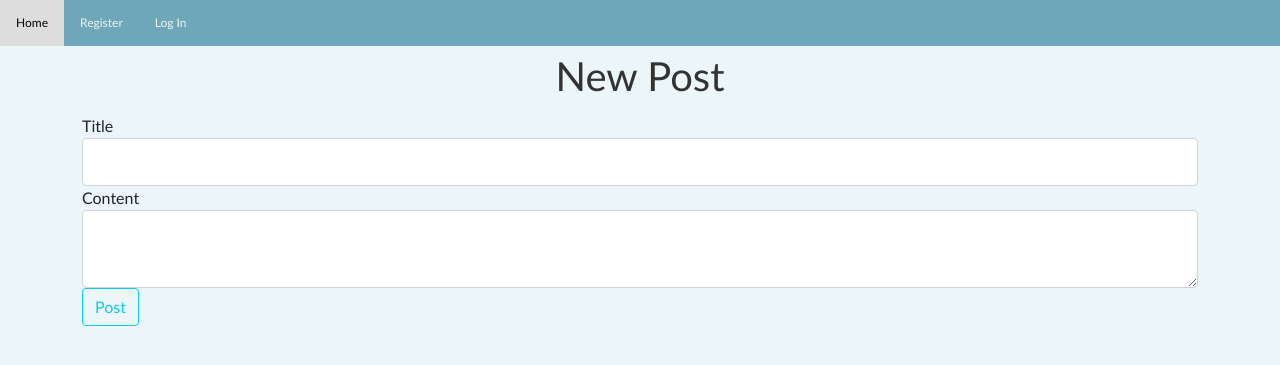
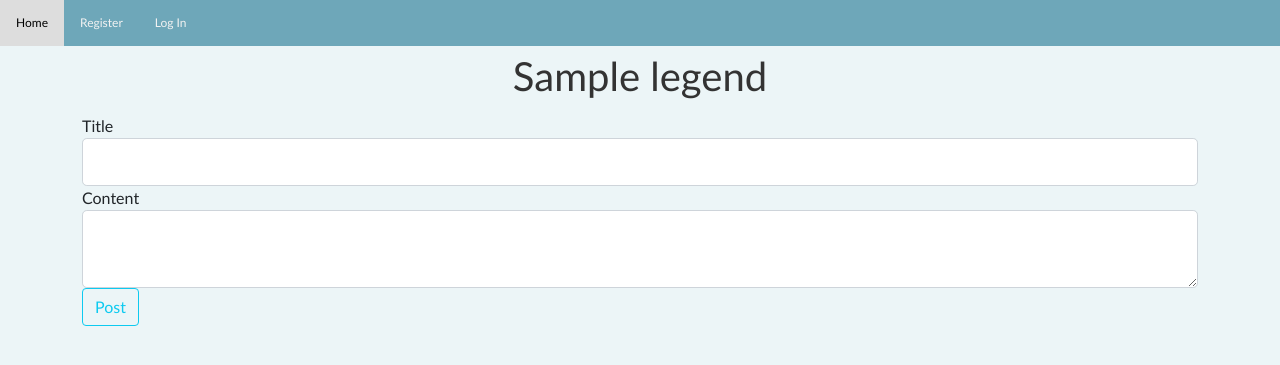
Before and after one commit to lucho03/Flask_Homewrok2.0, a Flask app: template templates/about.html in a window 1280 px wide. Shown: the top 365 px of the page. Run offline with Flask 2, Linux system fonts and the light colour scheme; the template is opened without the code that fills it: values that come from a table or form of the project are taken from there, most other values are stand-ins (such as "Sample title", 1, 10 or a date in 2020); some libraries are stand-ins or nearby versions.

Commit message:
Update about.html

```diff
--- a/templates/about.html
+++ b/templates/about.html
@@ -16,7 +16,7 @@
         <form method="POST" action="">
             {{ form.hidden_tag() }}
             <fieldset>
-                <legend class="legend">New Post</legend>
+                <legend class="legend">{{ legend }}</legend>
                 <div>
                     {{ form.title.label(class="form-control-label") }}
                     {% if form.title.errors %}
```
